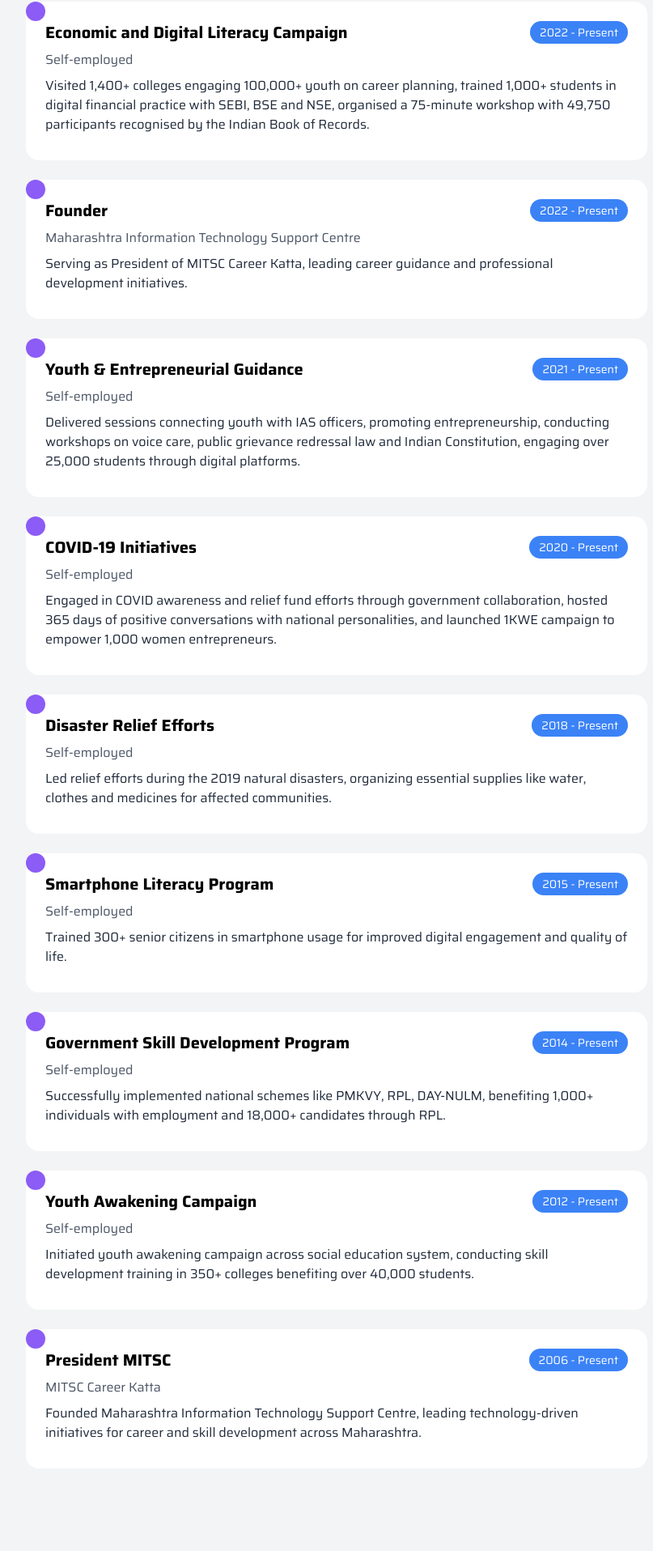
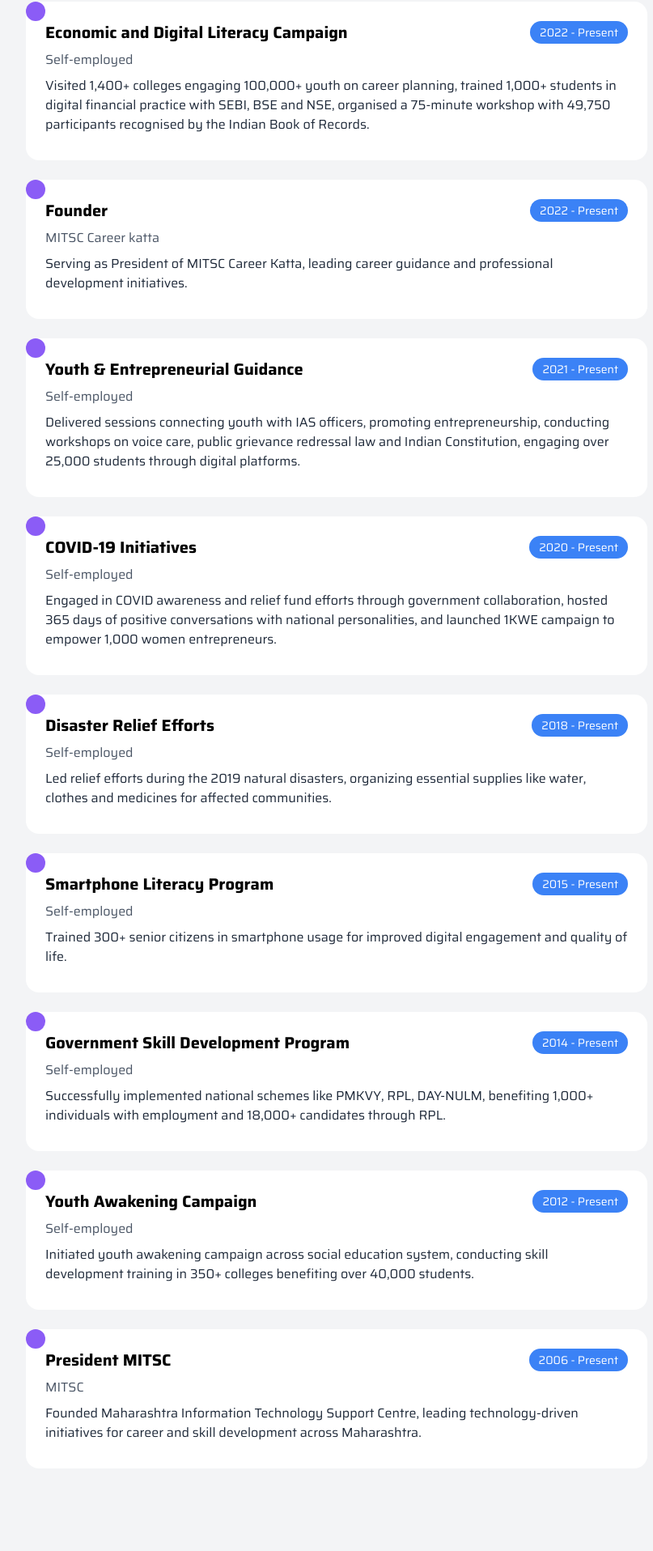
Before and after one commit to ganesh-j-m/yashwantshitole, a React (Vite) app: page / in a window 1280 px wide. Shown: the part 8130-10046 px from the top of the page at 81% size, without its empty margins (224-1031 px from the left). Built offline with nearby package versions, Linux system fonts and the light colour scheme.

Commit message:
update final

```diff
--- a/src/assets/assets.js
+++ b/src/assets/assets.js
@@ -404,7 +404,7 @@ export const workData = [
   },
   {
     role: "Founder",
-    company: "Maharashtra Information Technology Support Centre",
+    company: "MITSC Career katta",
     duration: "2022 - Present",
     description: "Serving as President of MITSC Career Katta, leading career guidance and professional development initiatives.",
     color: "purple"
@@ -454,7 +454,7 @@ export const workData = [
   },
   {
     role: "President MITSC",
-    company: "MITSC Career Katta",
+    company: "MITSC",
     duration: "2006 - Present",
     description: "Founded Maharashtra Information Technology Support Centre, leading technology-driven initiatives for career and skill development across Maharashtra.",
     color: "purple"
```
